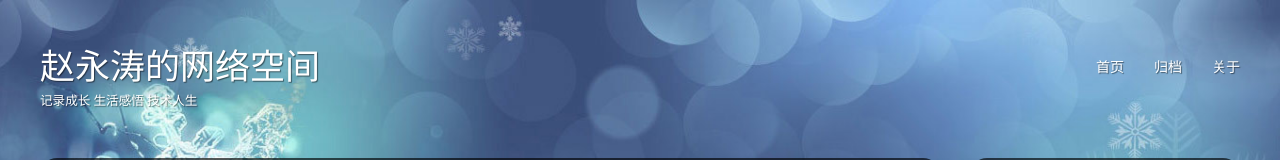
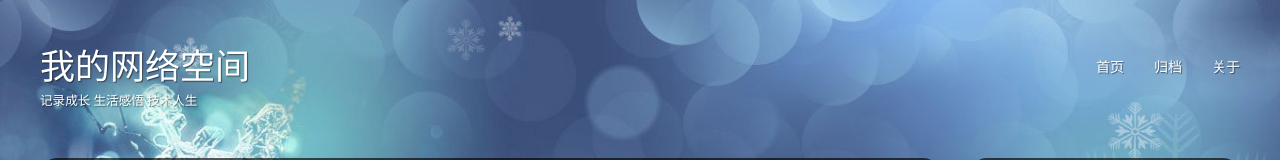
Before and after one commit to Mrzyt/Mrzyt.github.io, a plain HTML site: page index.html in a window 1280 px wide. Shown: the top 160 px of the page. Drawn offline with Linux system fonts and the light colour scheme; a script that the page names is missing.

Commit message:
Update index.html

```diff
--- a/index.html
+++ b/index.html
@@ -3,7 +3,7 @@
 <head>
   <meta charset="utf-8" />
 
-  <title>赵永涛的网络空间</title>
+  <title>我的网络空间</title>
   <meta name="author" content="enjoy" />
 
 
@@ -13,7 +13,7 @@
   <meta name="viewport" content="width=device-width, initial-scale=1, maximum-scale=1" />
 
 
-  <meta property="og:site_name" content="赵永涛的网络空间" />
+  <meta property="og:site_name" content="我的网络空间" />
 
 
 
@@ -40,7 +40,7 @@
 
 <body>
   <header id="header" class="inner"><div class="alignleft">
-  <h1><a href="/">赵永涛的网络空间</a></h1>
+  <h1><a href="/">我的网络空间</a></h1>
   <h2><a href="/">记录成长 生活感悟 技术人生</a></h2>
 </div>
 <nav id="main-nav" class="alignright">
```
